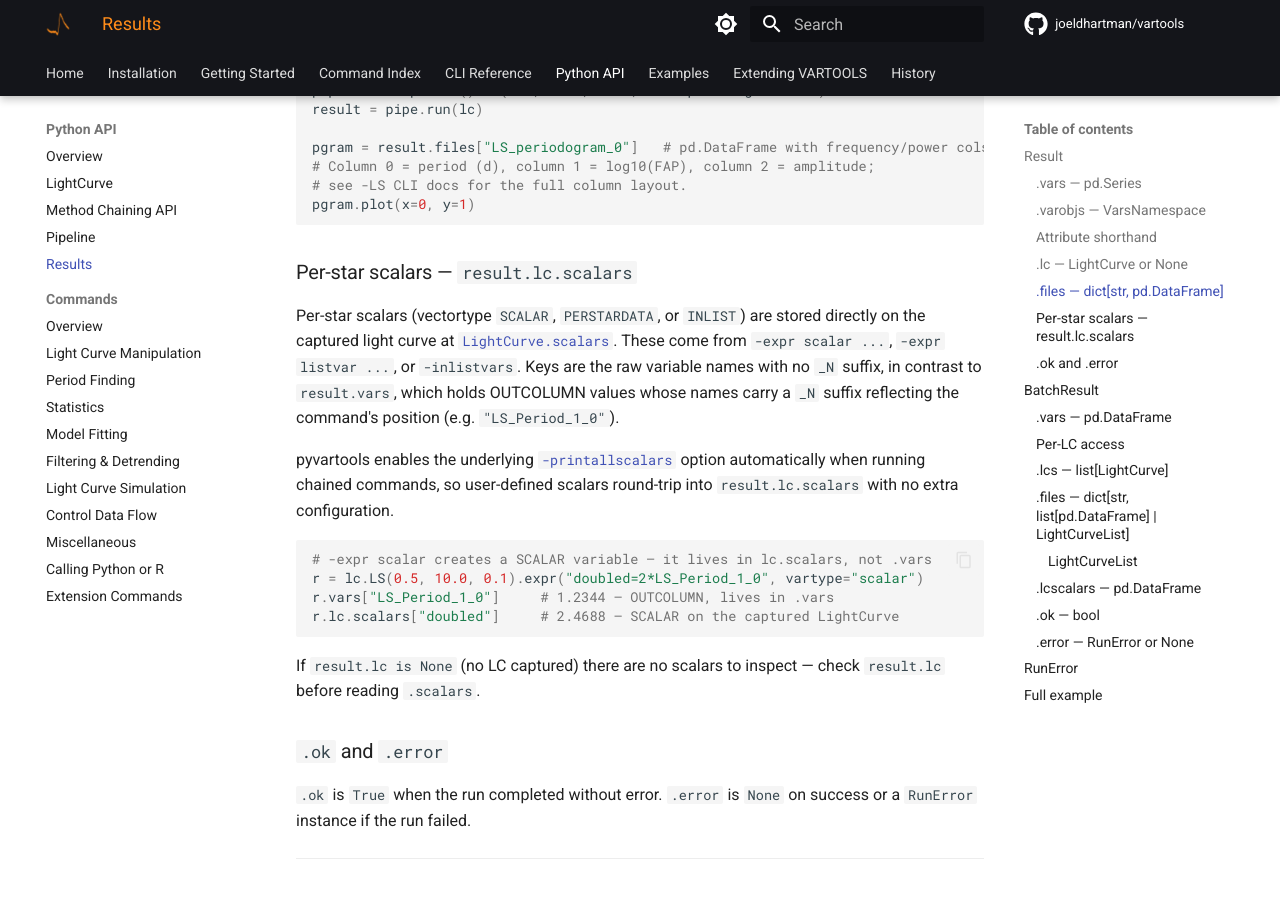
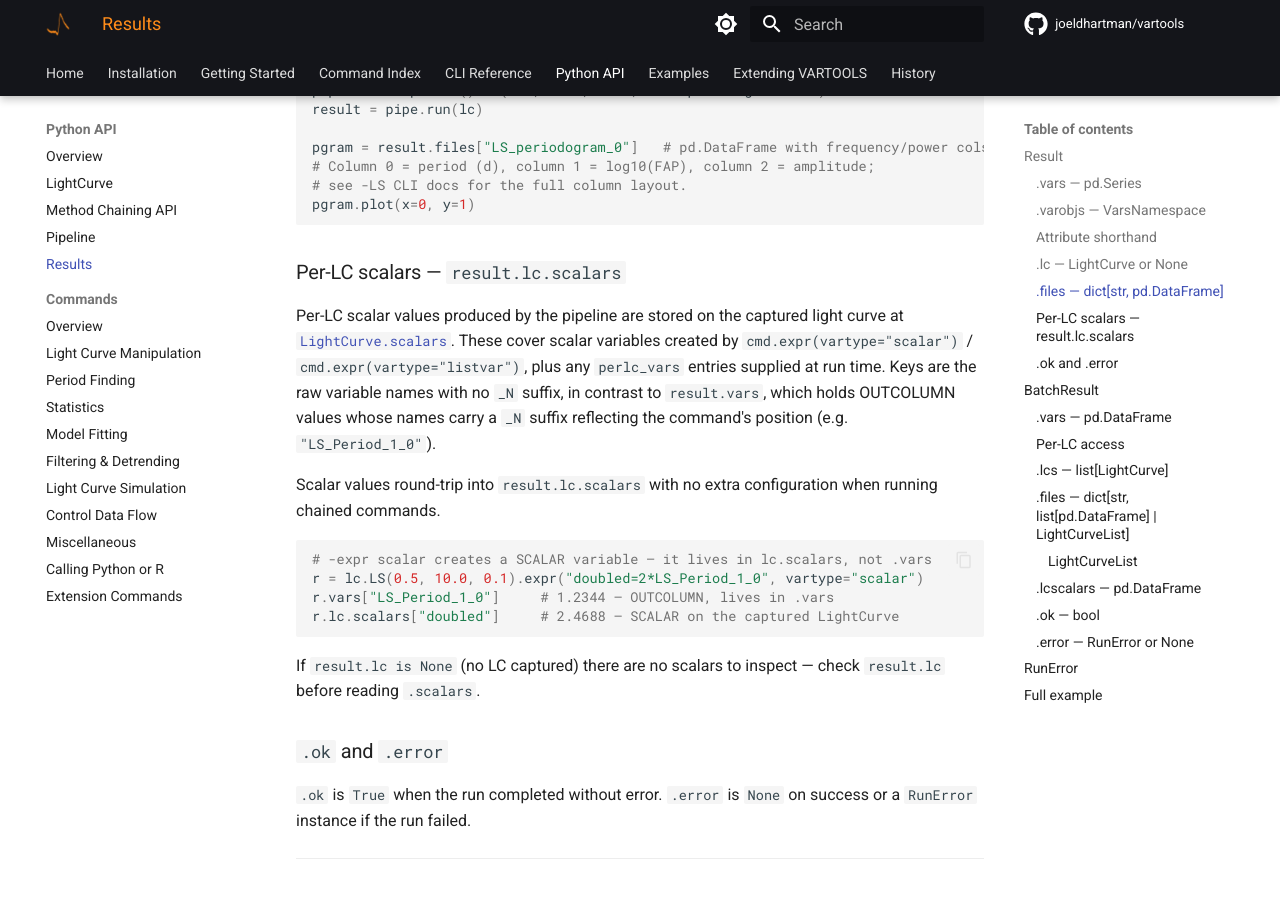
Before and after one commit to joeldhartman/vartools-site, an MkDocs documentation site: the page built from docs/python/results.md, in a window 1280 px wide and 900 px high, scrolled down 2301 px. Built offline with MkDocs 1.6.1 and Material for MkDocs 9.7.7, drawn with Linux system fonts in a browser that asks for light colours; comment, search, counter and statistics services are not loaded; the version menu is left out.

Commit message:
Docs: drop stale references to old perpoint/perlc rename predecessors
The rename to the perpoint/perlc/perlcsegment taxonomy left a handful
of stale references behind:

* pipeline.md "Per-star variables" heading still used the old phrasing
  and CLI flag name (-inlistvars); now "Per-LC variables (perlc_vars)".
* pipeline.md run_combinelcs() table had two rows both keyed perlc_vars
  (one from the old inlistvars row, one from the old lc_vars row);
  merged into a single row covering both schema and values entries.
* "How it works" subsection for per-LC arrays described the steps in
  terms of vartools flags; recast as a single user-facing sentence.
* chaining.md and results.md "How it works" tangents about -inlistvars
  / -expr const / -printallscalars trimmed to user-facing summaries.
* lightcurve.md cross-reference to run_combinelc() / run_combinelcs()
  used the old long anchor URL; replaced with the short anchor.
* commands/extensions.md stitch shifts_file description used vartools
  vector-type vocabulary; recast in user-side terms.

````diff
--- a/docs/python/results.md
+++ b/docs/python/results.md
@@ -119,19 +119,19 @@ pgram = result.files["LS_periodogram_0"]   # pd.DataFrame with frequency/power c
 pgram.plot(x=0, y=1)
 ```
 
-### Per-star scalars — `result.lc.scalars`
+### Per-LC scalars — `result.lc.scalars`
 
-Per-star scalars (vectortype `SCALAR`, `PERSTARDATA`, or `INLIST`) are
-stored directly on the captured light curve at
-[`LightCurve.scalars`](lightcurve.md#scalars).  These come from `-expr
-scalar ...`, `-expr listvar ...`, or `-inlistvars`.  Keys are the raw
+Per-LC scalar values produced by the pipeline are stored on the
+captured light curve at
+[`LightCurve.scalars`](lightcurve.md#scalars).  These cover scalar
+variables created by `cmd.expr(vartype="scalar")` / `cmd.expr(vartype="listvar")`,
+plus any `perlc_vars` entries supplied at run time.  Keys are the raw
 variable names with no `_N` suffix, in contrast to `result.vars`, which
 holds OUTCOLUMN values whose names carry a `_N` suffix reflecting the
 command's position (e.g. `"LS_Period_1_0"`).
 
-pyvartools enables the underlying [`-printallscalars`](../cli/options.md#-printallscalars)
-option automatically when running chained commands, so user-defined
-scalars round-trip into `result.lc.scalars` with no extra configuration.
+Scalar values round-trip into `result.lc.scalars` with no extra
+configuration when running chained commands.
 
 ```python
 # -expr scalar creates a SCALAR variable — it lives in lc.scalars, not .vars
````
Also changed, not shown: docs/python/chaining.md (+4 -6 lines), docs/python/commands/extensions.md (+1 -1 lines), docs/python/lightcurve.md (+1 -1 lines), docs/python/pipeline.md (+12 -18 lines).
